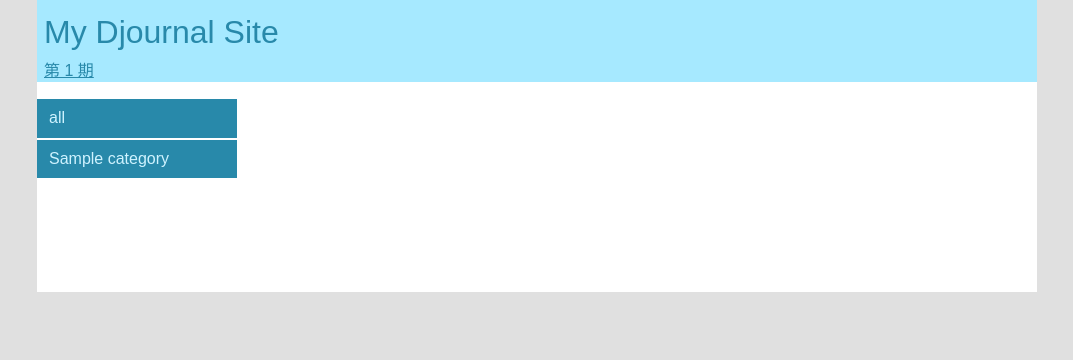
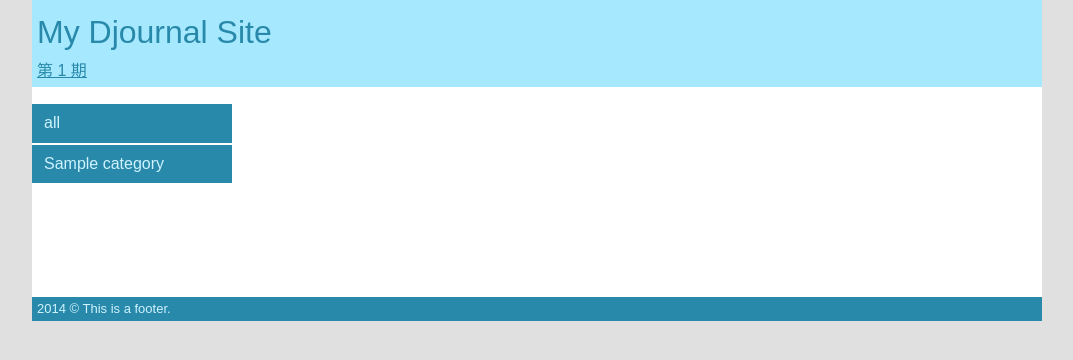
Before and after one commit to lsc36/djournal, a Django app: page /1 in a window 1280 px wide. Shown: the top 360 px of the page, without its empty margins (103-1176 px from the left). Run offline with Django 3.2, Linux system fonts and the light colour scheme; tables that the repository leaves empty hold one stand-in row (values such as "Sample post"); some libraries are stand-ins or nearby versions.

Commit message:
add footer, adjust styles

```diff
--- a/djournal/static/css/main.css
+++ b/djournal/static/css/main.css
@@ -113,6 +113,8 @@ a { color: #72dcff; }
 .wrap {
     width: 1000px;
     margin: 0 auto;
+    padding-left: 5px;
+    padding-right: 5px;
 }
 
 
@@ -130,12 +132,13 @@ a { color: #72dcff; }
     color: #2889aa;
     font-size: xx-large;
     text-decoration: none;
-    padding: 10px 7px 0 7px;
+    padding-top: 10px;
+    padding-bottom: 5px;
 }
 
 #current-volume {
     color: #2889aa;
-    padding: 5px 7px 0 7px;
+    padding-bottom: 5px;
 }
 
 
@@ -204,6 +207,21 @@ a { color: #72dcff; }
 #category-list li.active a:hover {
     background-color: #aa6926;
     color: #ffb86d;
+}
+
+
+/* footer */
+
+#footer {
+    background-color: #2889aa;
+    color: #cff3ff;
+    font-size: small;
+}
+
+#footer p {
+    margin: 0;
+    padding-top: 3px;
+    padding-bottom: 3px;
 }
 
 
--- a/djournal/templates/base.html
+++ b/djournal/templates/base.html
@@ -62,6 +62,9 @@
                 {% endblock %}
             </div>
         </div>
+        <div id="footer" class="wrap">
+            <p>2014 &copy; This is a footer.</p>
+        </div>
 
         <script src="//ajax.googleapis.com/ajax/libs/jquery/1.10.2/jquery.min.js"></script>
         <script>window.jQuery || document.write('<script src="{% static 'js/vendor/jquery-1.10.2.min.js' %}"><\/script>')</script>
```
